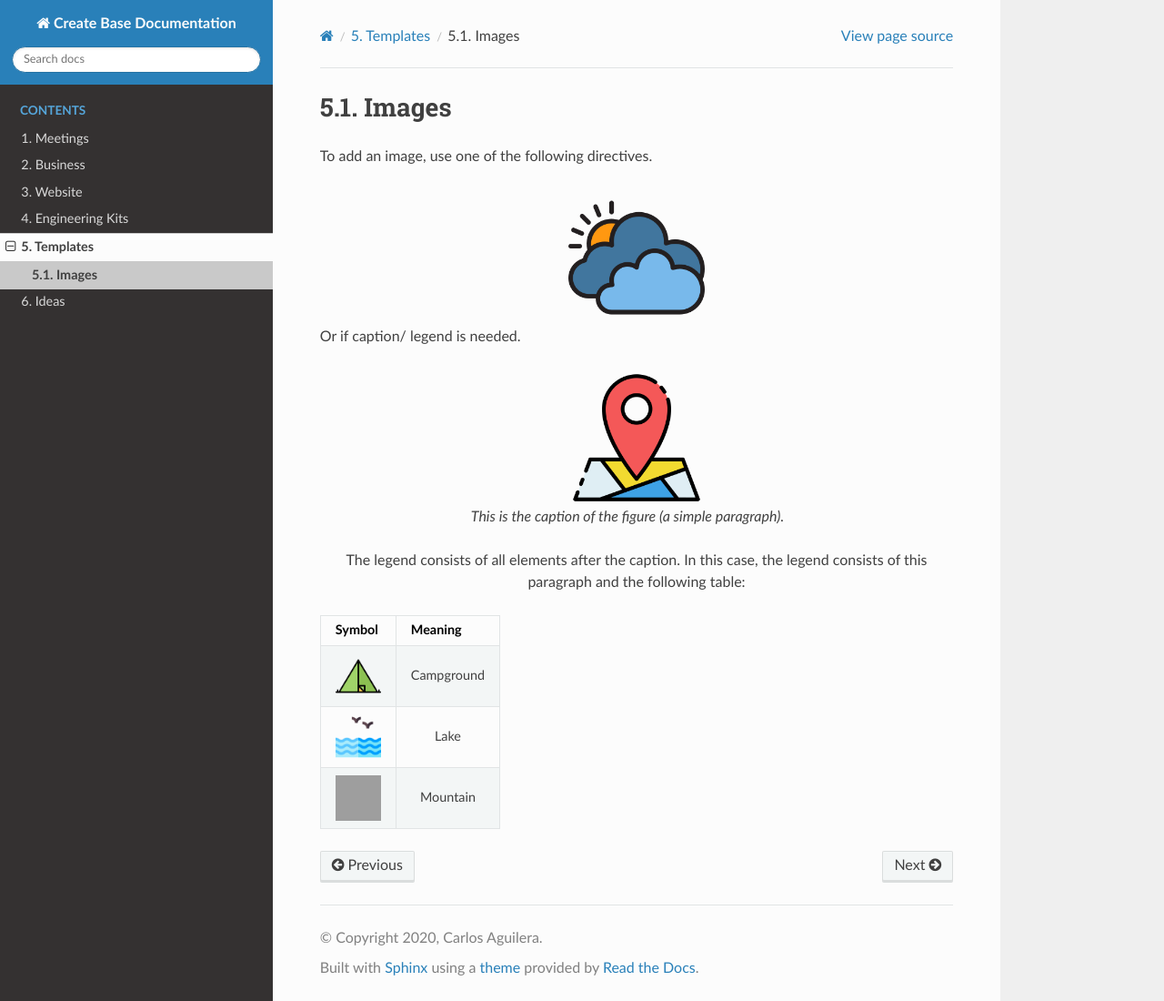
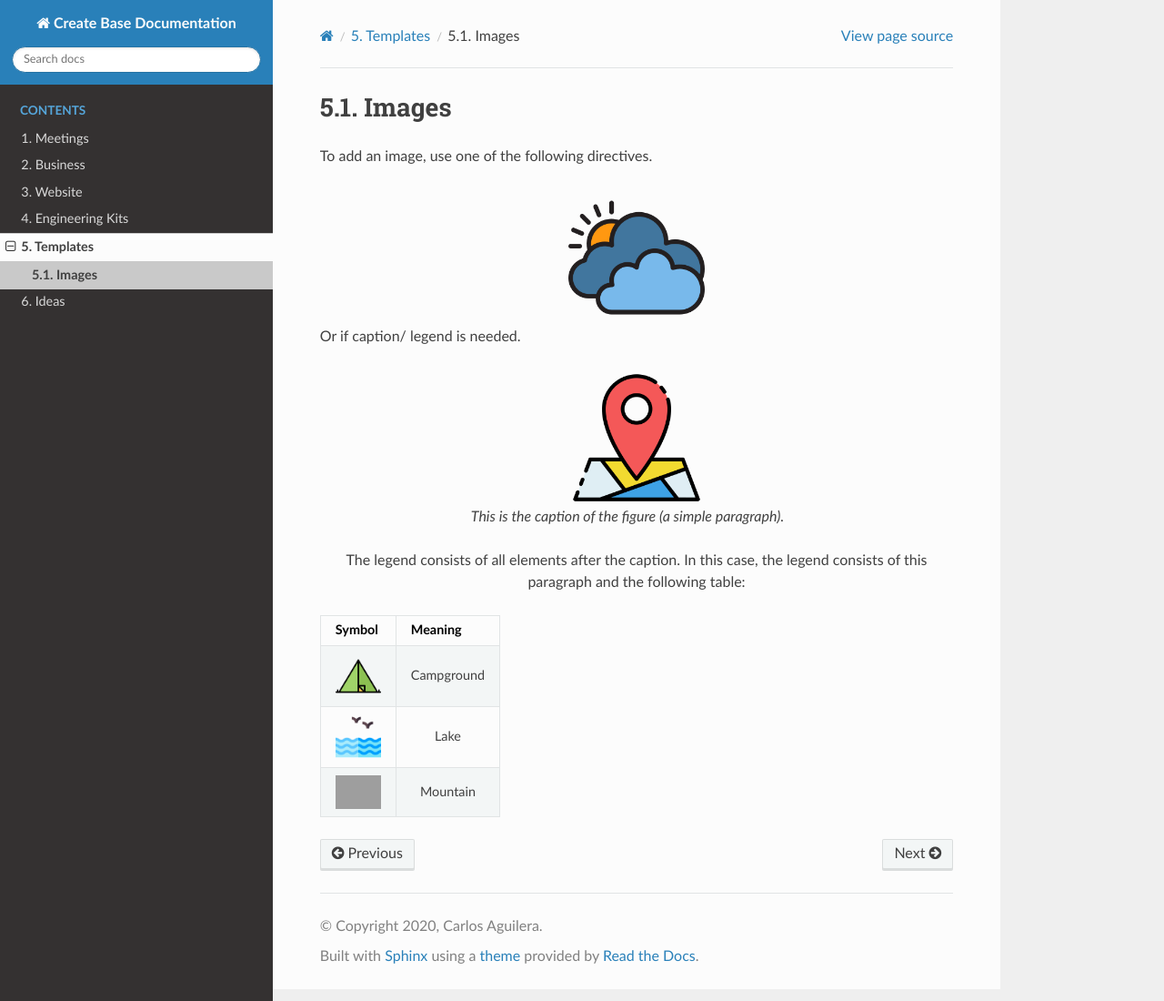
Before and after one commit to CreateBase-Main/Documentation, a Sphinx documentation site: the page built from docs/source/Templates/images.rst, in a window 1280 px wide and 1100 px high. Shown: the whole window at 91% size. Built offline with Sphinx 7.4.7 and the Read the Docs theme 2.0.0, drawn with Linux system fonts in a browser that asks for light colours; pages that are not in the unit, such as notebooks, are missing from menus; grey boxes are pictures that could not be loaded.

Commit message:
Update images.rst

```diff
--- a/docs/source/Templates/images.rst
+++ b/docs/source/Templates/images.rst
@@ -7,14 +7,12 @@
 
 .. image:: image.png
   :width: 150 px
-  :height: 150 px
   :align: center
 
 Or if caption/ legend is needed.
 
 .. figure:: figure.png
    :width: 150 px
-   :height: 150 px
    :align: center
    :alt: map to buried treasure
 
@@ -29,13 +27,10 @@
    +=======================+=======================+
    | .. image:: tent.png   | Campground            |
    |    :width: 50 px      |                       |
-   |    :height: 50 px     |                       |
    +-----------------------+-----------------------+
    | .. image:: waves.png  | Lake                  |
    |    :width: 50 px      |                       |
-   |    :height: 50 px     |                       |
    +-----------------------+-----------------------+
    | .. image:: peak.png   | Mountain              |
    |    :width: 50 px      |                       |
-   |    :height: 50 px     |                       |
    +-----------------------+-----------------------+
```
